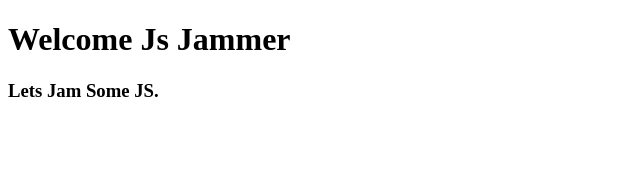
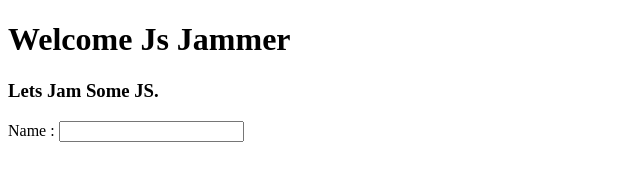
Before and after one commit to JSJammerzz/JsBoost, a plain HTML site: page index.html in a window 1280 px wide. Shown: the whole page, without its empty margins (0-640 px from the left). Drawn offline with Linux system fonts and the light colour scheme.

Commit message:
added a text box

```diff
--- a/index.html
+++ b/index.html
@@ -7,6 +7,7 @@
 
 <h1>Welcome Js Jammer</h1>
 <h3>Lets Jam Some JS.</h3>
+<p>Name : <input type="text" /></p>
 
 </body>
 </html>
```
